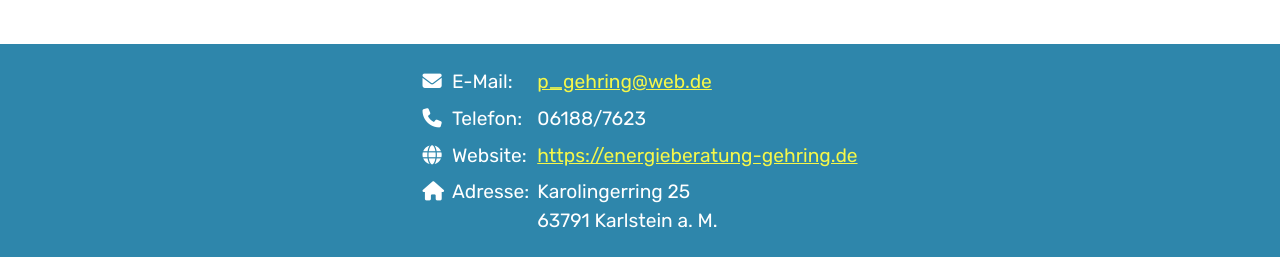
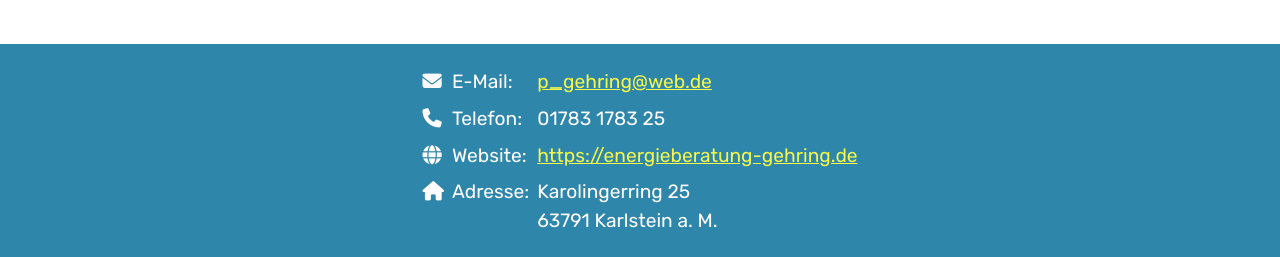
Before and after one commit to lisgeh/energieberatung-gehring.de, a Jekyll site: the page built from index.md, in a window 1280 px wide. Shown: the part 862-1119 px from the top of the page. Built offline with Jekyll 4.4.1, drawn with Linux system fonts in a browser that asks for light colours.

Commit message:
handynummer

```diff
--- a/_config.yml
+++ b/_config.yml
@@ -7,7 +7,7 @@ baseurl: ""
 profile_picture: peter_gehring.jpg
 
 email: p_gehring@web.de
-phone: 06188/7623
+phone: 01783 1783 25
 address : |
   Karolingerring 25
   63791 Karlstein a. M.
```
